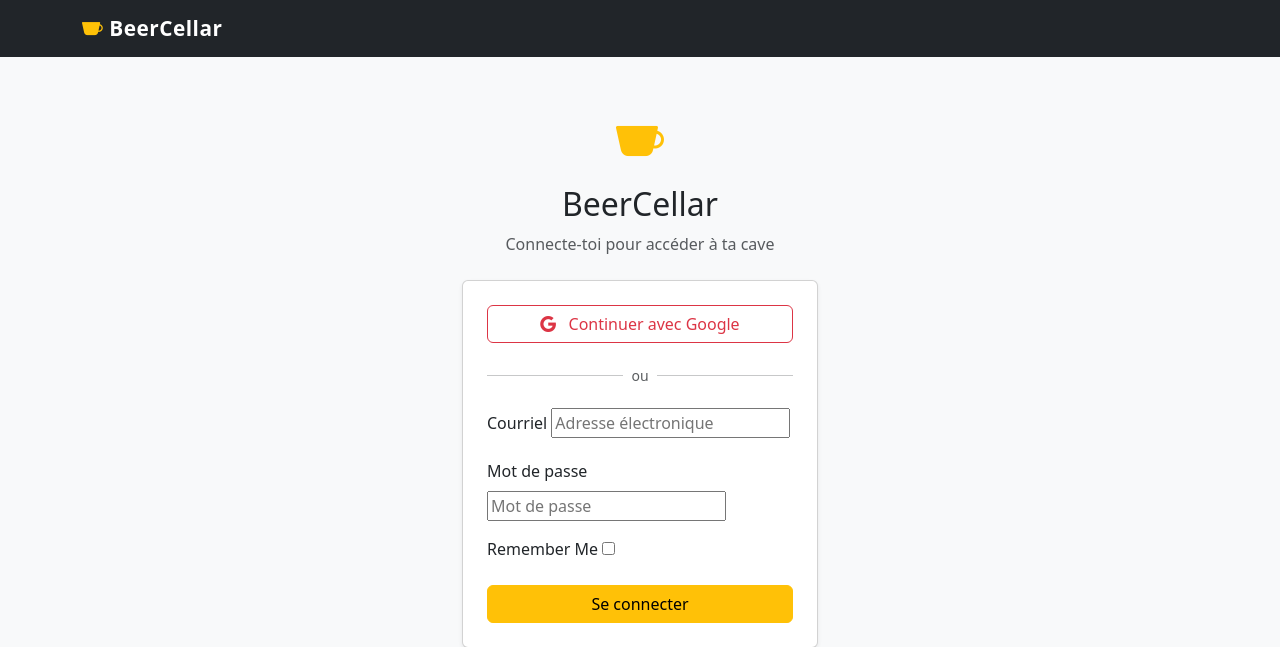
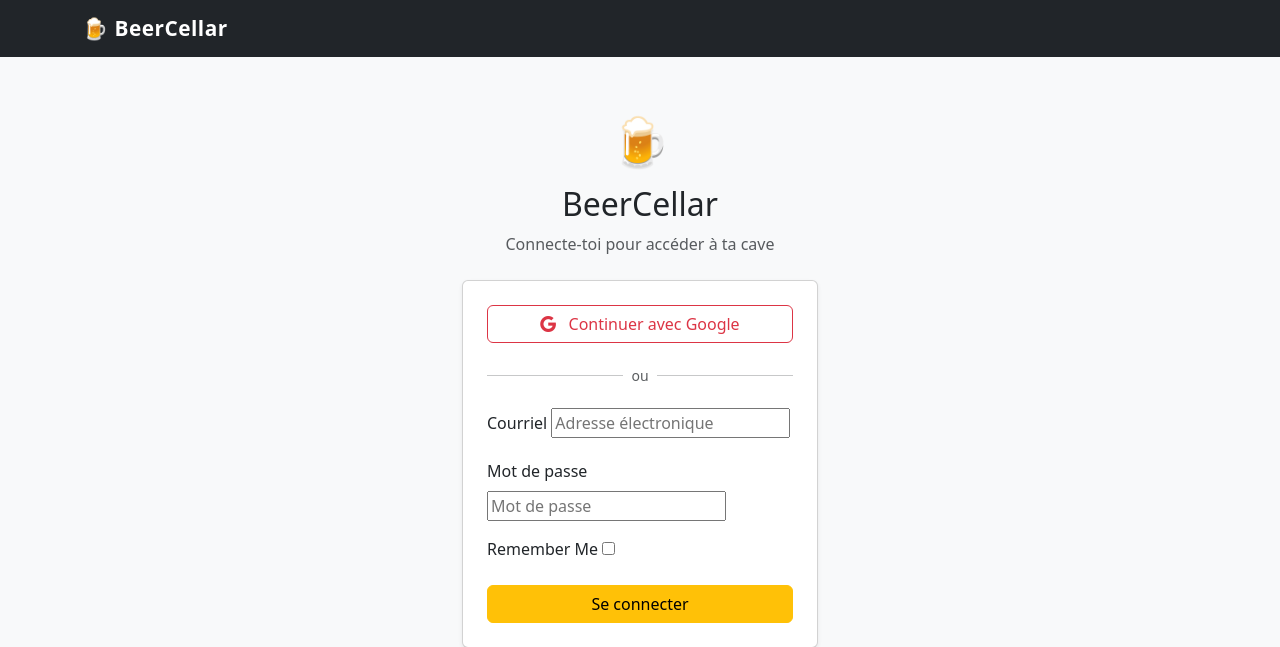
Before and after one commit to kaamichaud02/beercellar, a Django app: page /accounts/login/ in a window 1280 px wide. Shown: the top 647 px of the page. Run offline with Django 5.2, Linux system fonts and the light colour scheme; some libraries are stand-ins or nearby versions.

Commit message:
Remplace logo par emoji bière 🍺
Co-Authored-By: Claude Sonnet 4.6 <noreply@anthropic.com>

```diff
--- a/templates/account/login.html
+++ b/templates/account/login.html
@@ -7,7 +7,7 @@
 <div class="row justify-content-center mt-5">
   <div class="col-sm-10 col-md-6 col-lg-4">
     <div class="text-center mb-4">
-      <i class="bi bi-cup-fill text-warning" style="font-size: 3rem;"></i>
+      <span style="font-size: 3rem;">🍺</span>
       <h2 class="mt-2">BeerCellar</h2>
       <p class="text-muted">Connecte-toi pour accéder à ta cave</p>
     </div>
--- a/templates/base.html
+++ b/templates/base.html
@@ -13,7 +13,7 @@
   <nav class="navbar navbar-dark bg-dark">
     <div class="container">
       <a class="navbar-brand fw-bold" href="{% url 'beer-list' %}">
-        <i class="bi bi-cup-fill text-warning"></i> BeerCellar
+        🍺 BeerCellar
       </a>
       {% if user.is_authenticated %}
         <div class="d-flex align-items-center gap-3">
```
